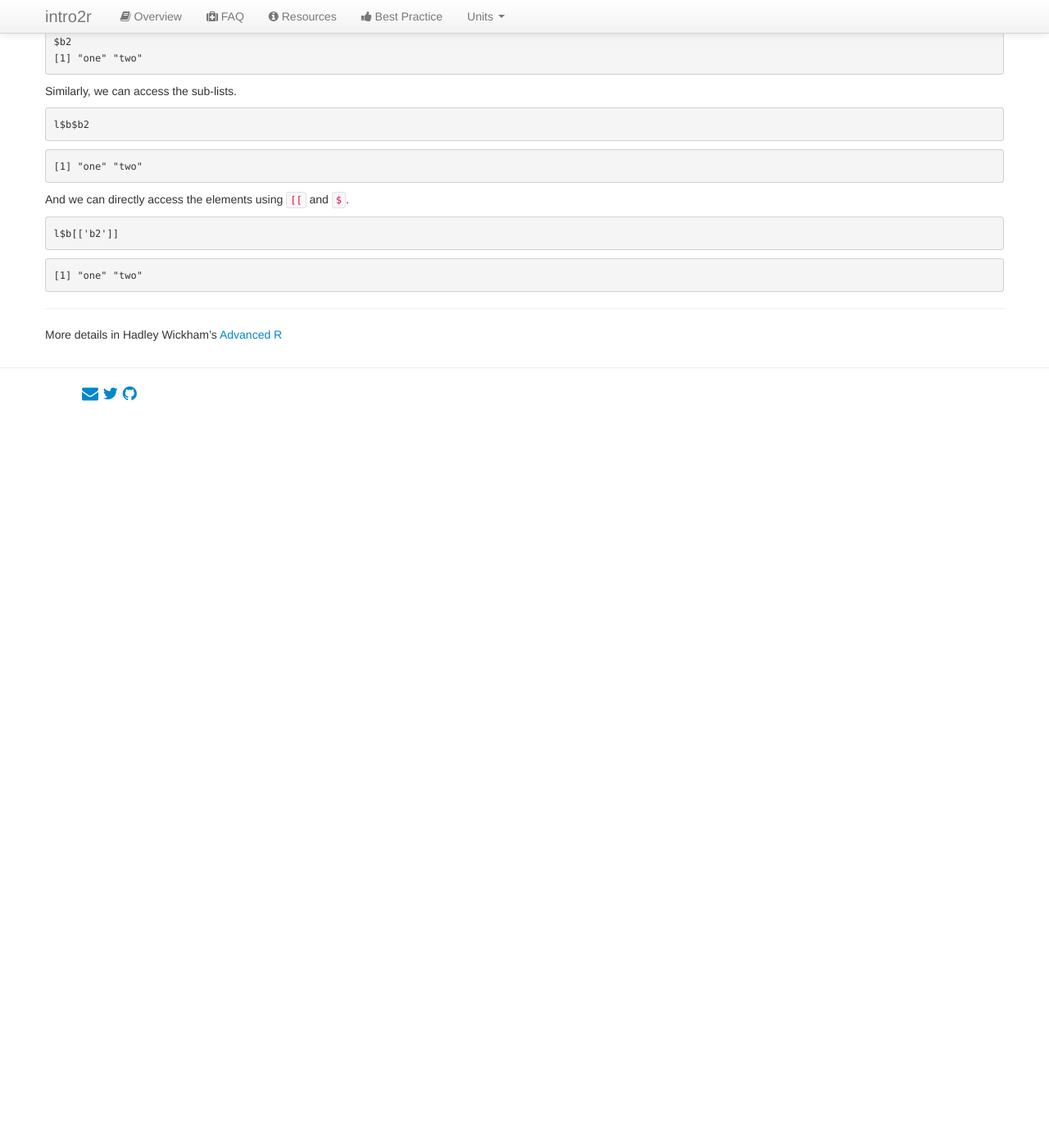
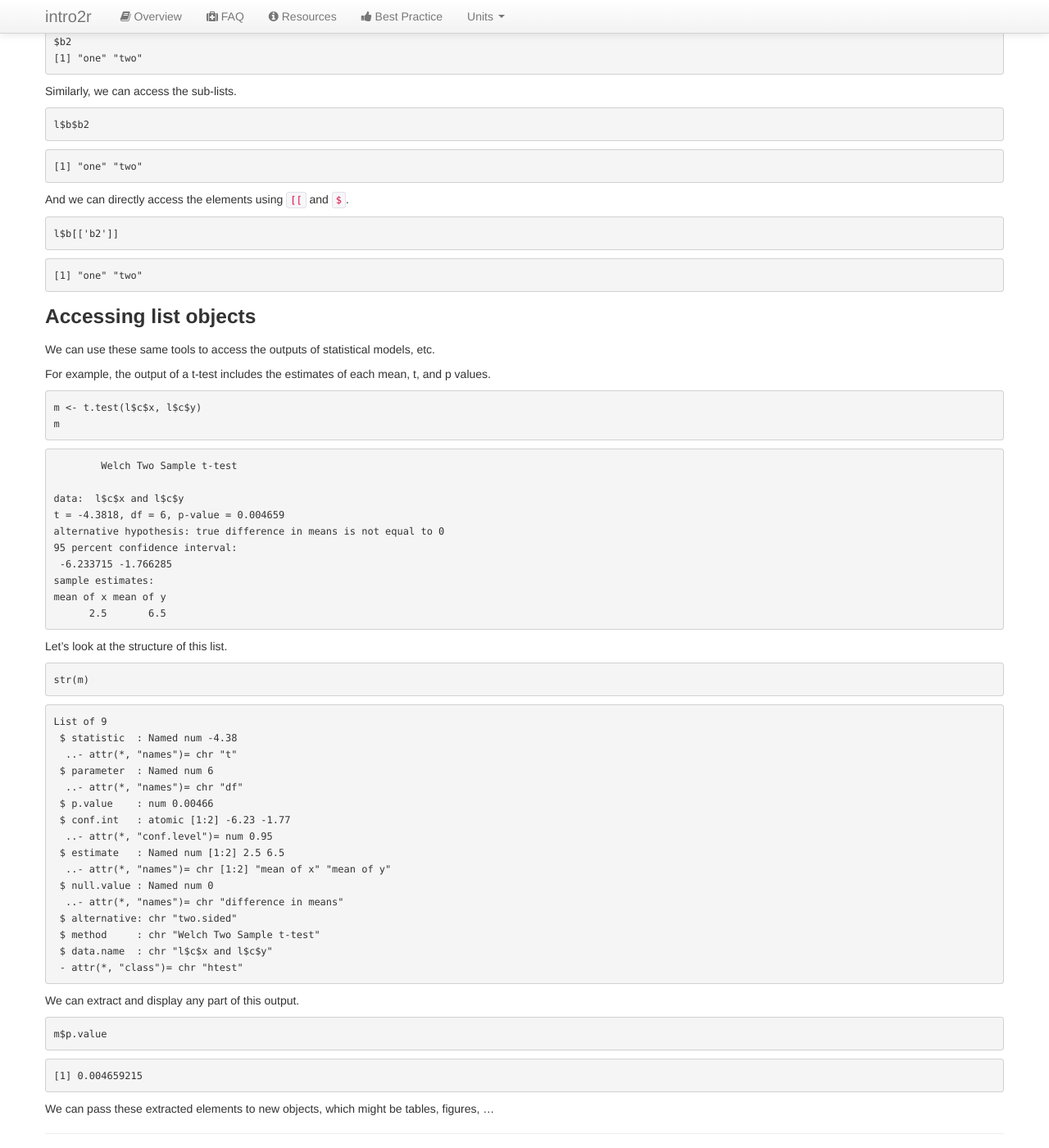
Before and after one commit to intro2r/intro2r, a Jekyll site: the page built from unit2/lists.md, in a window 1280 px wide and 1400 px high, scrolled down 2463 px. Shown: the whole window at 82% size. Built offline with Jekyll 4.4.1, drawn with Linux system fonts in a browser that asks for light colours; before the commit the page ends 2963 px from its top, so only the background shows below that.

Commit message:
Update lists.md

````diff
--- a/unit2/lists.md
+++ b/unit2/lists.md
@@ -126,6 +126,62 @@
 [1] "one" "two"
 ```
 
+### Accessing list objects
+
+We can use these same tools to access the outputs of statistical models, etc.
+
+For example, the output of a t-test includes the estimates of each mean, t, and p values.
+```r
+m <- t.test(l$c$x, l$c$y)
+m
+```
+```
+	Welch Two Sample t-test
+
+data:  l$c$x and l$c$y
+t = -4.3818, df = 6, p-value = 0.004659
+alternative hypothesis: true difference in means is not equal to 0
+95 percent confidence interval:
+ -6.233715 -1.766285
+sample estimates:
+mean of x mean of y
+      2.5       6.5
+```
+
+Let's look at the structure of this list.
+```r
+str(m)
+```
+```
+List of 9
+ $ statistic  : Named num -4.38
+  ..- attr(*, "names")= chr "t"
+ $ parameter  : Named num 6
+  ..- attr(*, "names")= chr "df"
+ $ p.value    : num 0.00466
+ $ conf.int   : atomic [1:2] -6.23 -1.77
+  ..- attr(*, "conf.level")= num 0.95
+ $ estimate   : Named num [1:2] 2.5 6.5
+  ..- attr(*, "names")= chr [1:2] "mean of x" "mean of y"
+ $ null.value : Named num 0
+  ..- attr(*, "names")= chr "difference in means"
+ $ alternative: chr "two.sided"
+ $ method     : chr "Welch Two Sample t-test"
+ $ data.name  : chr "l$c$x and l$c$y"
+ - attr(*, "class")= chr "htest"
+```
+
+We can extract and display any part of this output.
+```r
+m$p.value
+```
+```
+[1] 0.004659215
+```
+
+We can pass these extracted elements to new objects, which might be tables, figures, ...
+
+
 - - -
 
 More details in Hadley Wickham's [Advanced R](http://adv-r.had.co.nz/Data-structures.html)
````
